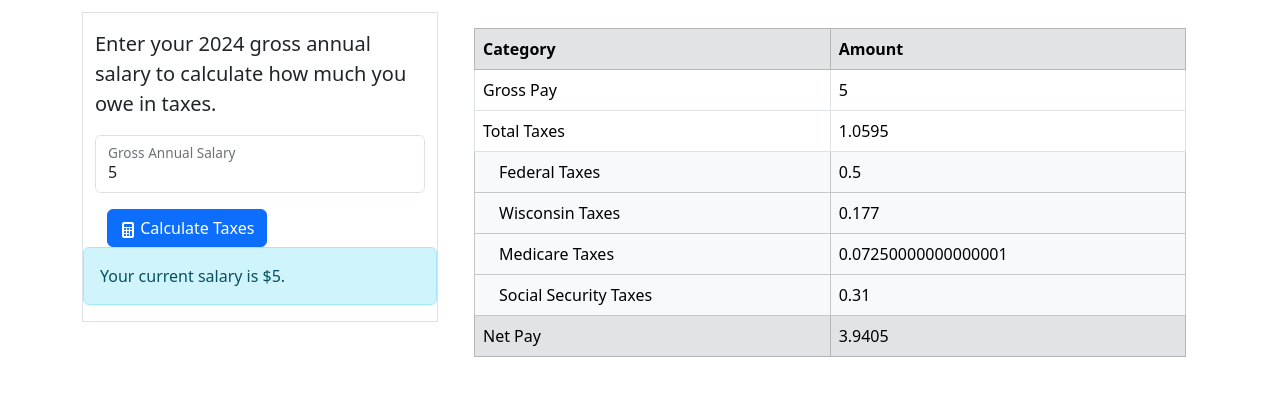
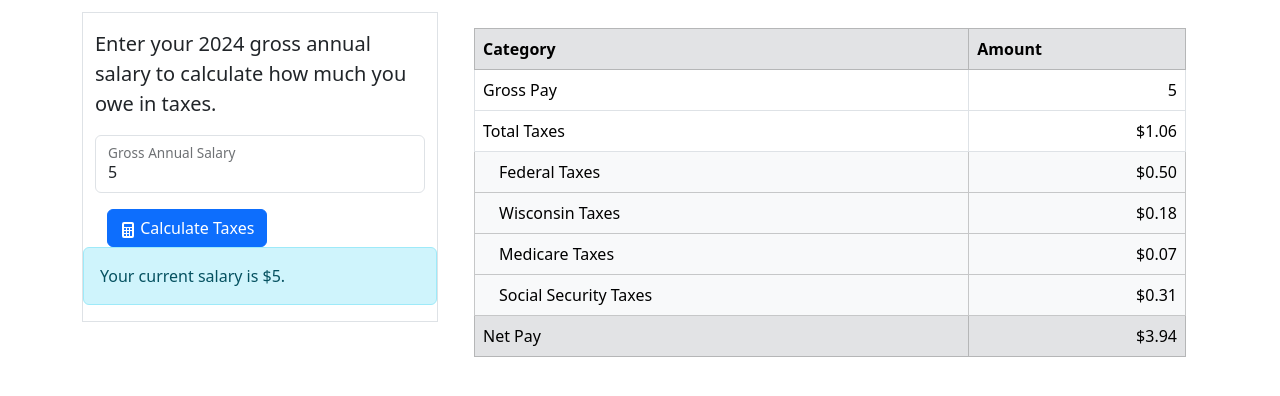
Before and after one commit to ajfait/Advanced-JavaScript, a plain HTML site: page src/project1/index.html in a window 1280 px wide. Both pictures are taken after typing "5" into the empty fields and a click on the button "Calculate Taxes". Shown: the part 114-510 px from the top of the page. Drawn offline with nearby package versions, Linux system fonts and the light colour scheme.

Commit message:
format currency and fix alignment

```diff
--- a/src/project1/index.html
+++ b/src/project1/index.html
@@ -73,31 +73,31 @@
               <tbody>
                 <tr>
                   <td>Gross Pay</td>
-                  <td id="grossPay"></td>
+                  <td class="text-end" id="grossPay"></td>
                 </tr>
                 <tr>
                   <td>Total Taxes</td>
-                  <td id="totalTax"></td>
+                  <td class="text-end" id="totalTax"></td>
                 </tr>
                 <tr class="table-light">
                   <td class="ps-4">Federal Taxes</td>
-                  <td id="federalTax"></td>
+                  <td class="text-end" id="federalTax"></td>
                 </tr>
                 <tr class="table-light">
                   <td class="ps-4">Wisconsin Taxes</td>
-                  <td id="wisconsinTax"></td>
+                  <td class="text-end" id="wisconsinTax"></td>
                 </tr>
                 <tr class="table-light">
                   <td class="ps-4">Medicare Taxes</td>
-                  <td id="medicareTax"></td>
+                  <td class="text-end" id="medicareTax"></td>
                 </tr>
                 <tr class="table-light">
                   <td class="ps-4">Social Security Taxes</td>
-                  <td id="socialSecurityTax"></td>
+                  <td class="text-end" id="socialSecurityTax"></td>
                 </tr>
                 <tr class="table-secondary">
                   <td>Net Pay</td>
-                  <td id="netPay"></td>
+                  <td class="text-end" id="netPay"></td>
                 </tr>
               </tbody>
             </table>
--- a/src/project1/js/project1.js
+++ b/src/project1/js/project1.js
@@ -18,6 +18,13 @@ const validateInput = () => {
   displayResults();
 };
 
+function formatUSD(amount) {
+  return amount.toLocaleString("en-US", {
+    style: "currency",
+    currency: "USD",
+  });
+}
+
 const displayResults = () => {
   const grossPay = document.querySelector("#salary").value;
   const federalTax = calculateFederalTax(grossPay);
@@ -32,13 +39,14 @@ const displayResults = () => {
   );
   const netPay = calculateNetPay(grossPay, totalTax);
 
-  document.querySelector("#grossPay").innerHTML = grossPay;
-  document.querySelector("#totalTax").innerHTML = totalTax;
-  document.querySelector("#federalTax").innerHTML = federalTax;
-  document.querySelector("#wisconsinTax").innerHTML = wisconsinTax;
-  document.querySelector("#medicareTax").innerHTML = medicareTax;
-  document.querySelector("#socialSecurityTax").innerHTML = socialSecurityTax;
-  document.querySelector("#netPay").innerHTML = netPay;
+  document.querySelector("#grossPay").innerHTML = formatUSD(grossPay);
+  document.querySelector("#totalTax").innerHTML = formatUSD(totalTax);
+  document.querySelector("#federalTax").innerHTML = formatUSD(federalTax);
+  document.querySelector("#wisconsinTax").innerHTML = formatUSD(wisconsinTax);
+  document.querySelector("#medicareTax").innerHTML = formatUSD(medicareTax);
+  document.querySelector("#socialSecurityTax").innerHTML =
+    formatUSD(socialSecurityTax);
+  document.querySelector("#netPay").innerHTML = formatUSD(netPay);
 };
 
 const calculateFederalTax = (grossPay) => {
```
